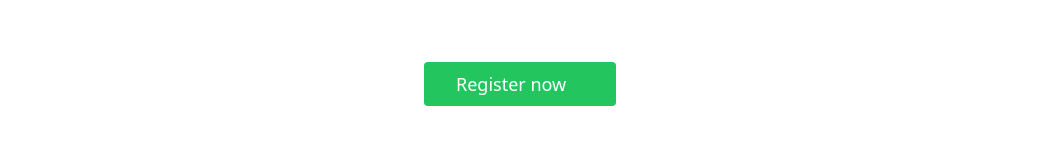
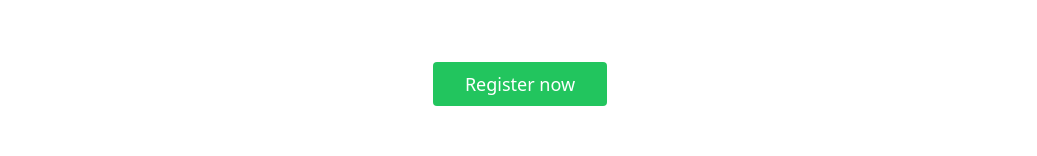
Before and after one commit to Neonize/ThisPlantDoesNotExist, a Next.js app: page /account in a window 1280 px wide. Shown: the part 750-906 px from the top of the page, without its empty margins (120-1157 px from the left). Built offline with nearby package versions, Linux system fonts and the light colour scheme.

Commit message:
layout fix

```diff
--- a/app/account/page.tsx
+++ b/app/account/page.tsx
@@ -135,12 +135,14 @@ export default function AccountPage() {
           </p>
         </div>
       </div>
-      <Link
-        href="/user/register"
-        className="w-48 flex mx-auto mt-16 text-white bg-green-500 border-0 py-2 px-8 focus:outline-none hover:bg-green-600 rounded text-lg"
-      >
-        Register now
-      </Link>
+      <div className="flex flex-col text-center w-full mt-16">
+        <Link
+          href="/user/register"
+          className="flex mx-auto text-white bg-green-500 border-0 py-2 px-8 focus:outline-none hover:bg-green-600 rounded text-lg"
+        >
+          Register now
+        </Link>
+      </div>
     </div>
   );
 }
--- a/components/Hero.tsx
+++ b/components/Hero.tsx
@@ -17,7 +17,7 @@ export default function Hero() {
         <div className="flex flex-wrap sm:justify-between justify-center items-center gap-x-4 sm:gap-y-0 gap-y-4 mt-4">
           <Link
             href="/generate"
-            className="sm:w-auto select-none inline-flex items-center justify-center px-5 py-3 border border-transparent font-medium rounded-md text-white bg-green-500 md:py-4 md:text-lg"
+            className="sm:w-auto select-none inline-flex items-center justify-center px-5 py-3 border border-transparent font-medium rounded-md text-white bg-green-500 hover:bg-green-700 md:py-4 md:text-lg"
           >
             Get started
           </Link>
```
